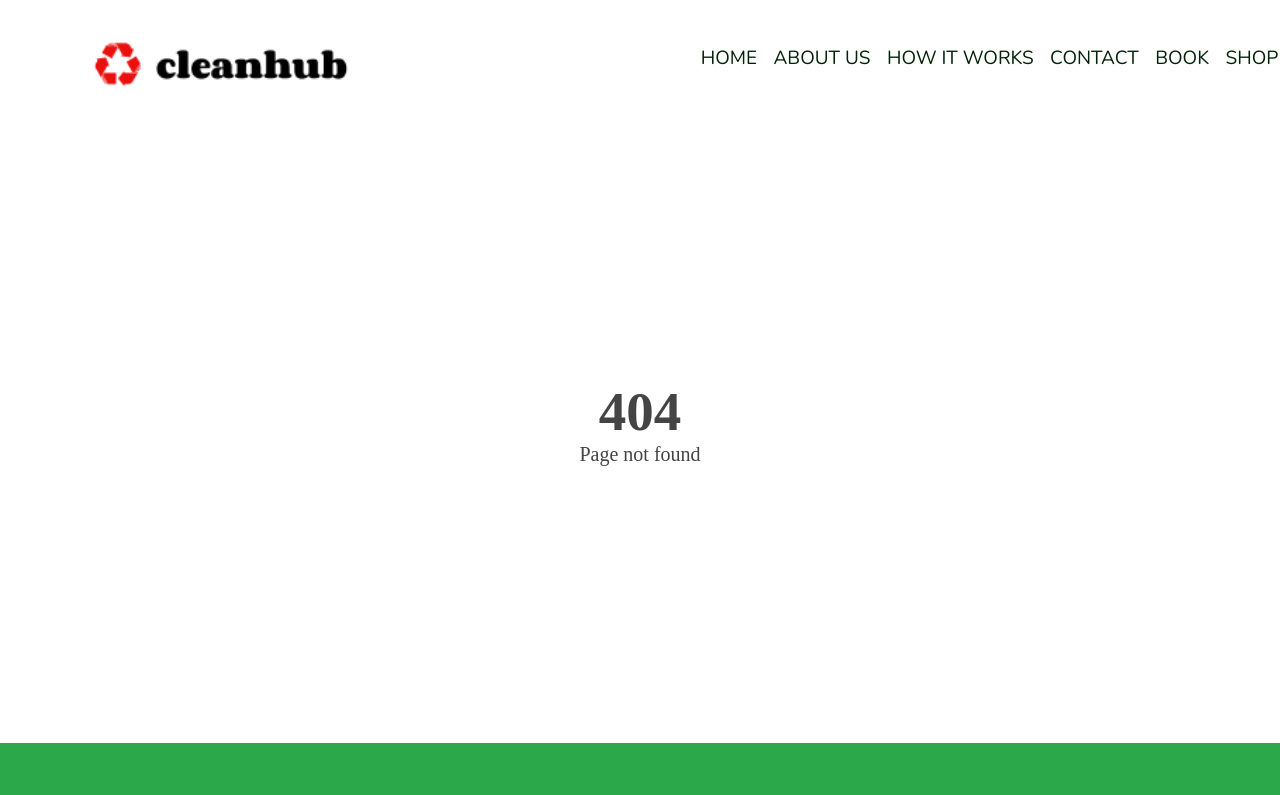
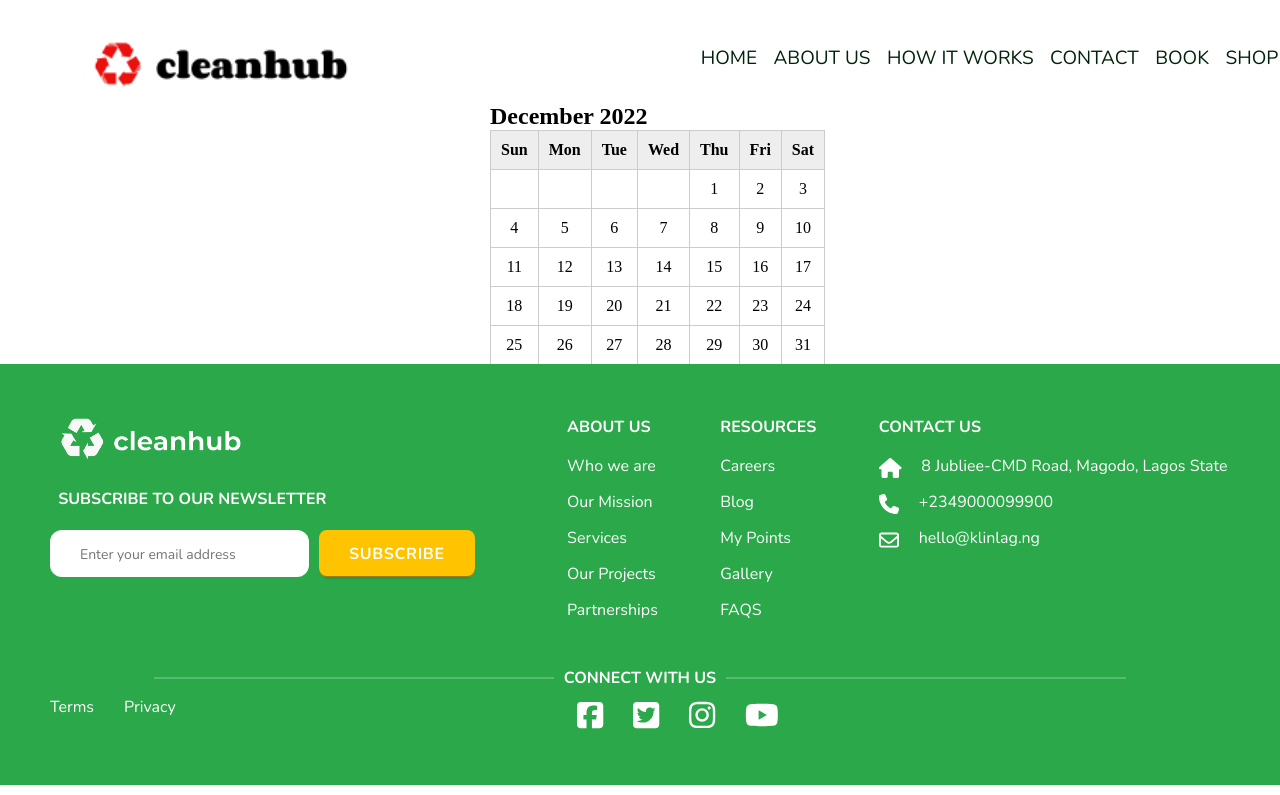
Before and after one commit to Clean-Hub/cleanhub, a React (Create React App) app: page /book in a window 1280 px wide. Before the commit this address led to /not-found. Shown: the top 795 px of the page. Built offline with nearby package versions, Linux system fonts and the light colour scheme.

Commit message:
App.js file modified

```diff
--- a/src/App.js
+++ b/src/App.js
@@ -13,6 +13,7 @@ import ScrollToTop from './components/scrollToTip/ScrollToTop'
 import AboutServices from './components/aboutServices/AboutServices'
 import NotFound from './components/notFound/NotFound'
 import Shop from './pages/shop/Shop'
+import Book from './pages/book/Book'
 function App() {
   return (
     <div className='appContainer'>
@@ -26,6 +27,7 @@ function App() {
             <Route path='/login' element={<Login />} />
             <Route path='/register' element={<Register />} />
             <Route path='/shop' element={<Shop />} />
+            <Route path='/book' element={<Book />} />
             <Route path='/about' element={<About />}>
               <Route path='/about/aboutUs' element={<AboutIntro />} />
               <Route path='/about/service' element={<AboutServices />} />
```
